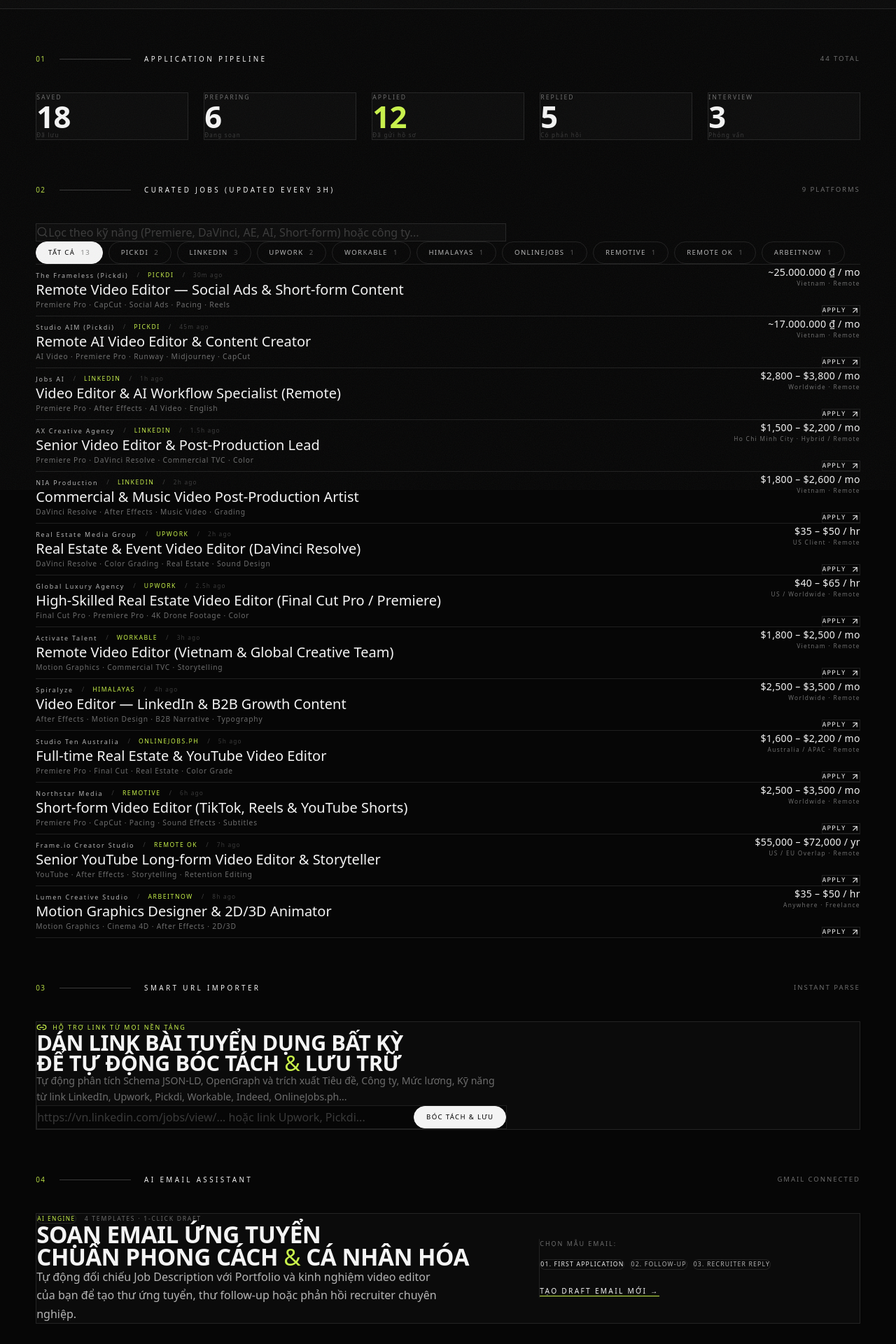
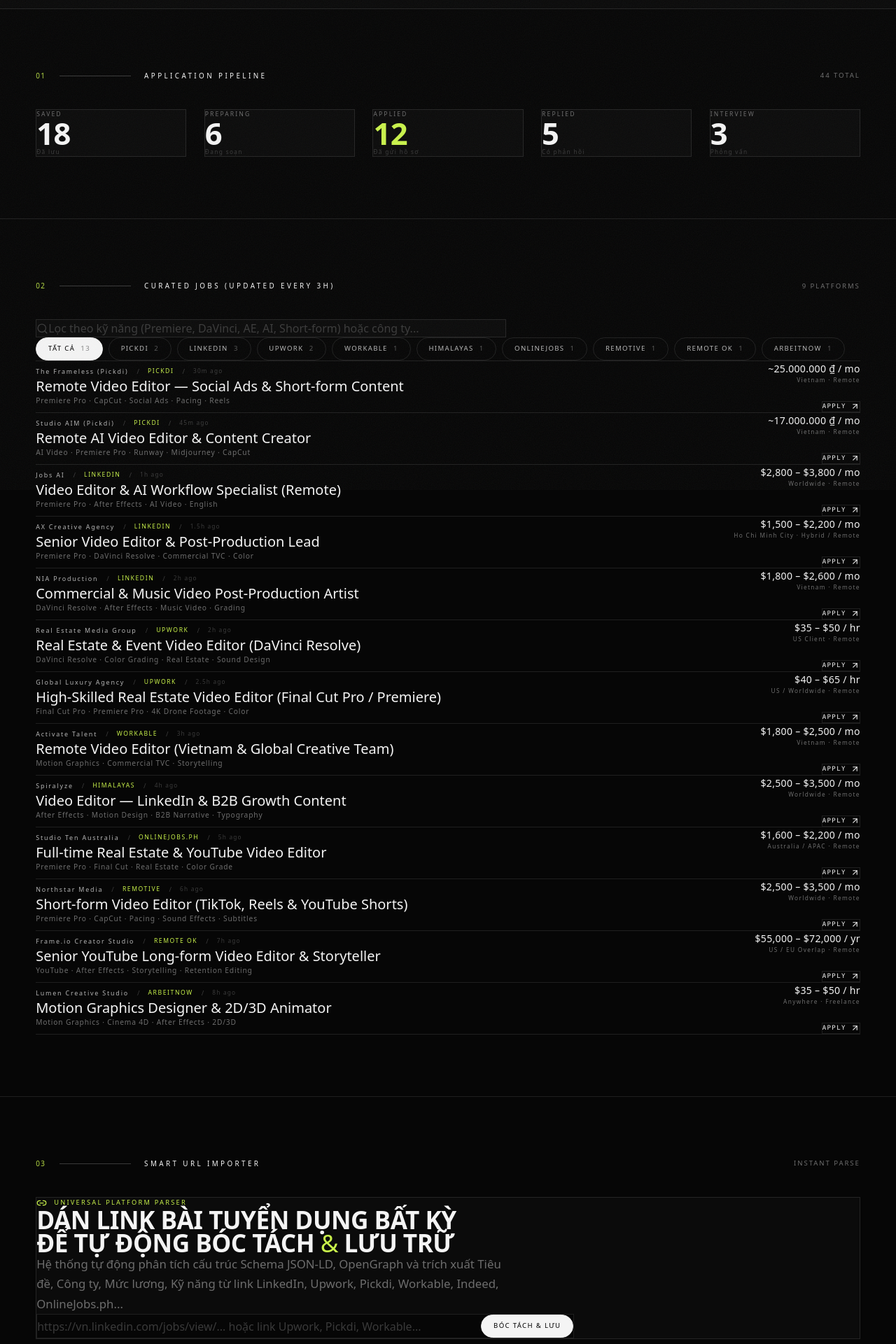
Before and after one commit to cngphm07/remote-jobs, a Next.js app: page / in a window 1280 px wide. Shown: the part 840-2760 px from the top of the page at 70% size. Built offline with nearby package versions, Linux system fonts and the light colour scheme; no server answers.

Commit message:
style: add generous margins, padding, and breathing room between sections

```diff
--- a/src/app/page.tsx
+++ b/src/app/page.tsx
@@ -119,7 +119,7 @@
       </div>
 
       {/* section 01: pipeline */}
-      <section id="pipeline" style={{ padding: "clamp(4rem, 8vh, 6.5rem) var(--pad)" }}>
+      <section id="pipeline" style={{ padding: "clamp(5rem, 11vh, 8.5rem) var(--pad)" }}>
         <div className="sec-head">
           <span className="sec-num mono">01</span>
           <span className="sec-rule" />
@@ -127,11 +127,11 @@
           <span className="sec-count mono">44 TOTAL</span>
         </div>
 
-        <div className="grid grid-cols-2 gap-[1rem] md:grid-cols-5 md:gap-[1.4rem]">
+        <div className="mt-8 grid grid-cols-2 gap-[1.2rem] md:grid-cols-5 md:gap-[1.6rem]">
           {pipeline.map((item) => (
             <div
               key={item.label}
-              className="card-crop p-5 transition-colors hover:border-[var(--line2)]"
+              className="card-crop p-6 md:p-7 transition-colors hover:border-[var(--line2)]"
             >
               <p className="mono text-[.54rem] text-[var(--g2)]" style={{ letterSpacing: ".24em" }}>
                 {item.label}
@@ -143,7 +143,7 @@
               >
                 {item.count}
               </p>
-              <p className="mono mt-2 text-[.5rem] text-[var(--g3)]" style={{ letterSpacing: ".16em" }}>
+              <p className="mono mt-2 text-[.52rem] text-[var(--g3)]" style={{ letterSpacing: ".16em" }}>
                 {item.desc}
               </p>
             </div>
@@ -152,7 +152,7 @@
       </section>
 
       {/* section 02: curated jobs (Interactive Component) */}
-      <section id="jobs" style={{ padding: "0 var(--pad) clamp(4rem, 8vh, 6.5rem)" }}>
+      <section id="jobs" style={{ padding: "clamp(5rem, 11vh, 8.5rem) var(--pad)", borderTop: "1px solid var(--line)" }}>
         <div className="sec-head">
           <span className="sec-num mono">02</span>
           <span className="sec-rule" />
@@ -160,11 +160,13 @@
           <span className="sec-count mono">9 PLATFORMS</span>
         </div>
 
-        <InteractiveJobs />
+        <div className="mt-8">
+          <InteractiveJobs />
+        </div>
       </section>
 
       {/* section 03: quick URL import (Interactive Component) */}
-      <section id="import" style={{ padding: "0 var(--pad) clamp(4rem, 8vh, 6.5rem)" }}>
+      <section id="import" style={{ padding: "clamp(5rem, 11vh, 8.5rem) var(--pad)", borderTop: "1px solid var(--line)" }}>
         <div className="sec-head">
           <span className="sec-num mono">03</span>
           <span className="sec-rule" />
@@ -172,11 +174,13 @@
           <span className="sec-count mono">INSTANT PARSE</span>
         </div>
 
-        <SmartImporter />
+        <div className="mt-8">
+          <SmartImporter />
+        </div>
       </section>
 
       {/* section 04: email assistant */}
-      <section id="assistant" style={{ padding: "0 var(--pad) clamp(4rem, 8vh, 6.5rem)" }}>
+      <section id="assistant" style={{ padding: "clamp(5rem, 11vh, 8.5rem) var(--pad)", borderTop: "1px solid var(--line)" }}>
         <div className="sec-head">
           <span className="sec-num mono">04</span>
           <span className="sec-rule" />
@@ -184,31 +188,31 @@
           <span className="sec-count mono">GMAIL CONNECTED</span>
         </div>
 
-        <div className="border border-[var(--line)] bg-[var(--surface)] p-7 md:p-10">
-          <div className="grid gap-8 lg:grid-cols-[1.5fr_1fr] lg:items-center">
+        <div className="mt-8 border border-[var(--line)] bg-[var(--surface)] p-8 md:p-12 lg:p-14 transition-colors hover:border-[var(--line2)]">
+          <div className="grid gap-10 lg:grid-cols-[1.5fr_1fr] lg:items-center">
             <div>
-              <div className="mb-3 flex items-center gap-3">
+              <div className="mb-4 flex items-center gap-3">
                 <span
-                  className="mono border border-[var(--line)] px-2.5 py-0.5 text-[.52rem] text-[var(--accent)]"
+                  className="mono border border-[var(--line)] px-2.5 py-1 text-[.54rem] text-[var(--accent)]"
                   style={{ letterSpacing: ".18em", borderRadius: "99px" }}
                 >
                   AI ENGINE
                 </span>
-                <span className="mono text-[.54rem] text-[var(--g2)]" style={{ letterSpacing: ".2em" }}>
+                <span className="mono text-[.56rem] text-[var(--g2)]" style={{ letterSpacing: ".2em" }}>
                   4 TEMPLATES · 1-CLICK DRAFT
                 </span>
               </div>
-              <h2 className="display text-[clamp(1.5rem,2.6vw,2.3rem)] text-[var(--ink)]">
+              <h2 className="display text-[clamp(1.5rem,2.8vw,2.3rem)] leading-[1.08] text-[var(--ink)]">
                 Soạn email ứng tuyển<br />
                 chuẩn phong cách <span className="amp">&amp;</span> cá nhân hóa
               </h2>
-              <p className="mt-3.5 max-w-xl text-[clamp(.88rem,1.3vw,1rem)] font-light leading-[1.65] text-[var(--g1)]">
+              <p className="mt-4 max-w-xl text-[clamp(.9rem,1.4vw,1.05rem)] font-light leading-[1.7] text-[var(--g1)]">
                 Tự động đối chiếu Job Description với Portfolio và kinh nghiệm video editor của bạn để tạo thư ứng tuyển, thư follow-up hoặc phản hồi recruiter chuyên nghiệp.
               </p>
             </div>
 
             <div className="flex flex-col gap-4 border-t border-[var(--line)] pt-6 lg:border-l lg:border-t-0 lg:pl-10 lg:pt-0">
-              <div className="mono text-[.56rem] text-[var(--g2)]" style={{ letterSpacing: ".22em" }}>
+              <div className="mono text-[.58rem] text-[var(--g2)]" style={{ letterSpacing: ".22em" }}>
                 CHỌN MẪU EMAIL:
               </div>
               <div className="flex flex-wrap gap-2">
@@ -246,7 +250,7 @@
       </section>
 
       {/* section 05: system integration / status */}
-      <footer id="system" className="border-t border-[var(--line)]" style={{ padding: "clamp(4.5rem, 10vh, 7.5rem) var(--pad) 2rem" }}>
+      <footer id="system" className="border-t border-[var(--line)]" style={{ padding: "clamp(5rem, 12vh, 9rem) var(--pad) 2rem" }}>
         <div className="sec-head">
           <span className="sec-num mono">05</span>
           <span className="sec-rule" />
--- a/src/components/smart-importer.tsx
+++ b/src/components/smart-importer.tsx
@@ -47,37 +47,39 @@
   };
 
   return (
-    <div className="border border-[var(--line)] bg-[var(--surface)] p-7 md:p-10">
-      <div className="max-w-2xl">
-        <div className="mb-3 flex items-center gap-2">
+    <div className="border border-[var(--line)] bg-[var(--surface)] p-8 md:p-12 lg:p-14 transition-colors hover:border-[var(--line2)]">
+      <div className="max-w-3xl">
+        <div className="mb-4 flex items-center gap-2.5">
           <Link2 size={15} className="text-[var(--accent)]" />
-          <span className="mono text-[.56rem] text-[var(--accent)]" style={{ letterSpacing: ".22em" }}>
-            HỖ TRỢ LINK TỪ MỌI NỀN TẢNG
+          <span className="mono text-[.58rem] text-[var(--accent)]" style={{ letterSpacing: ".24em" }}>
+            UNIVERSAL PLATFORM PARSER
           </span>
         </div>
-        <h2 className="display text-[clamp(1.4rem,2.4vw,2.1rem)] text-[var(--ink)]">
+
+        <h2 className="display text-[clamp(1.4rem,2.8vw,2.2rem)] leading-[1.08] text-[var(--ink)]">
           Dán link bài tuyển dụng bất kỳ<br />
           để tự động bóc tách <span className="amp">&amp;</span> lưu trữ
         </h2>
-        <p className="mt-3 text-[.88rem] font-light leading-relaxed text-[var(--g2)]">
-          Tự động phân tích Schema JSON-LD, OpenGraph và trích xuất Tiêu đề, Công ty, Mức lương, Kỹ năng từ link LinkedIn, Upwork, Pickdi, Workable, Indeed, OnlineJobs.ph...
+
+        <p className="mt-4 max-w-2xl text-[clamp(.9rem,1.4vw,1.05rem)] font-light leading-[1.7] text-[var(--g2)]">
+          Hệ thống tự động phân tích cấu trúc Schema JSON-LD, OpenGraph và trích xuất Tiêu đề, Công ty, Mức lương, Kỹ năng từ link LinkedIn, Upwork, Pickdi, Workable, Indeed, OnlineJobs.ph...
         </p>
 
-        {/* URL input form */}
-        <form onSubmit={handleSubmit} className="mt-6">
-          <div className="flex items-center border border-[var(--line)] bg-[var(--bg)] p-2 focus-within:border-[var(--line2)]">
+        {/* URL input form with comfortable spacing */}
+        <form onSubmit={handleSubmit} className="mt-8">
+          <div className="flex flex-col gap-3 sm:flex-row sm:items-center sm:border sm:border-[var(--line)] sm:bg-[var(--bg)] sm:p-2.5 focus-within:border-[var(--line2)]">
             <input
               type="url"
               required
               value={url}
               onChange={(e) => setUrl(e.target.value)}
-              className="w-0 min-w-0 flex-1 border-0 bg-transparent px-3 py-2 text-[.88rem] font-light text-[var(--ink)] outline-none placeholder:text-[var(--g3)]"
-              placeholder="https://vn.linkedin.com/jobs/view/... hoặc link Upwork, Pickdi..."
+              className="w-full border border-[var(--line)] bg-[var(--bg)] px-4 py-3 text-[.9rem] font-light text-[var(--ink)] outline-none placeholder:text-[var(--g3)] sm:border-0 sm:bg-transparent sm:px-3 sm:py-2"
+              placeholder="https://vn.linkedin.com/jobs/view/... hoặc link Upwork, Pickdi, Workable..."
             />
             <button
               type="submit"
               disabled={loading}
-              className="filter-btn active flex shrink-0 items-center gap-1.5"
+              className="filter-btn active flex shrink-0 items-center justify-center gap-2 px-5 py-3 text-[.6rem] sm:py-2.5"
             >
               {loading && <Loader2 size={13} className="animate-spin" />}
               {loading ? "ĐANG PHÂN TÍCH..." : "BÓC TÁCH & LƯU"}
@@ -87,13 +89,13 @@
 
         {result && (
           <div
-            className={`mt-4 flex items-center gap-2 rounded-none border p-3 font-mono text-[.66rem] ${
+            className={`mt-6 flex items-center gap-2.5 border p-4 font-mono text-[.68rem] ${
               result.success
                 ? "border-[var(--accent)] bg-[var(--accent)]/10 text-[var(--accent)]"
                 : "border-red-500/30 bg-red-500/10 text-red-400"
             }`}
           >
-            {result.success ? <CheckCircle2 size={15} /> : <AlertCircle size={15} />}
+            {result.success ? <CheckCircle2 size={16} /> : <AlertCircle size={16} />}
             <span>{result.message}</span>
           </div>
         )}
```
